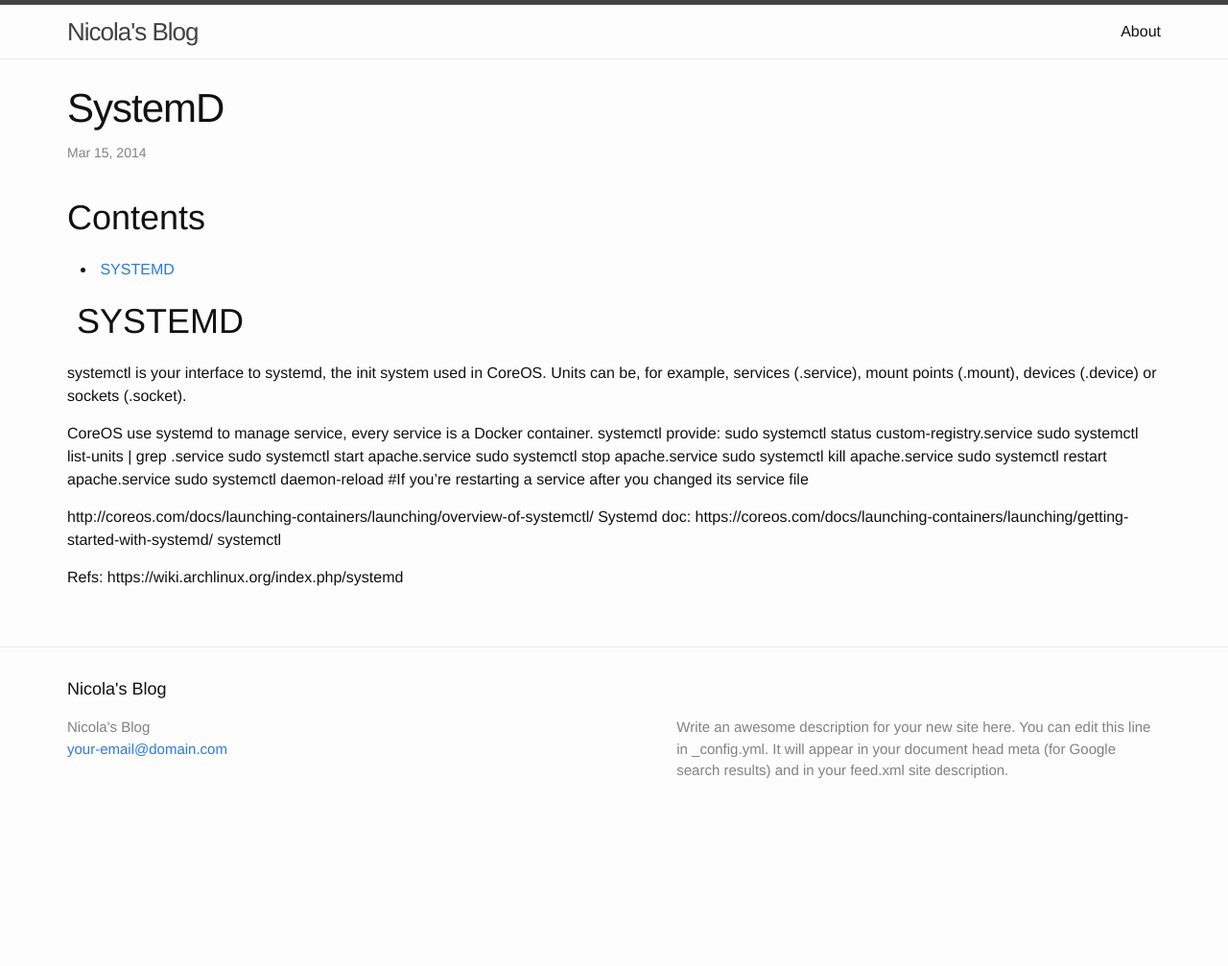
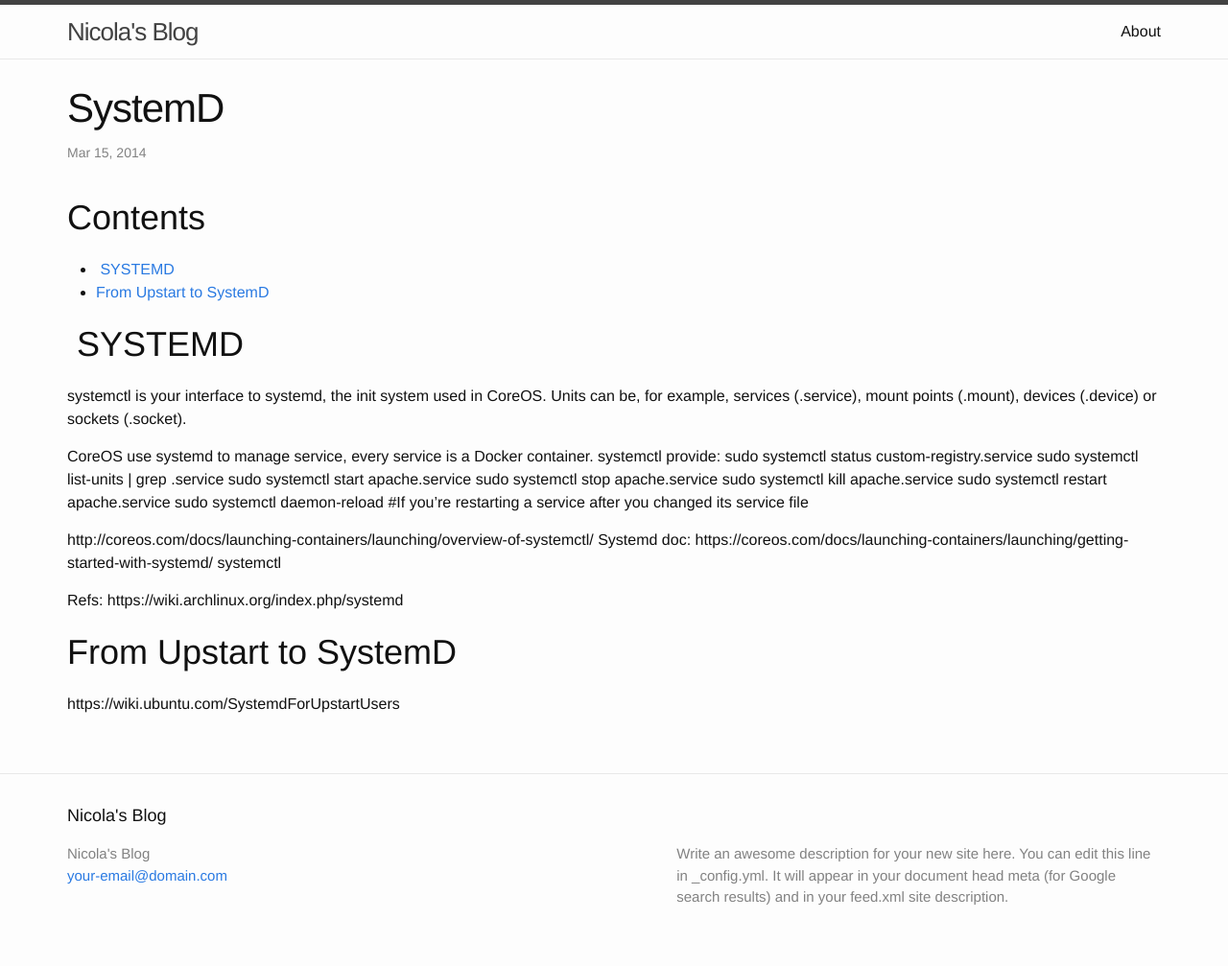
Before and after one commit to breezeight/nicola_blog, a Jekyll site: the page built from _guides/systemd.markdown, in a window 1280 px wide. Shown: the whole page at 96% size. Built offline with Jekyll 4.4.1, drawn with Linux system fonts in a browser that asks for light colours; before the commit the page ends 900 px from its top, so only the background shows below that.

Commit message:
SystemD guide for upstart users

```diff
--- a/_guides/systemd.markdown
+++ b/_guides/systemd.markdown
@@ -32,3 +32,7 @@ systemctl
 
 Refs:
 https://wiki.archlinux.org/index.php/systemd
+
+# From Upstart to SystemD
+
+https://wiki.ubuntu.com/SystemdForUpstartUsers
```
